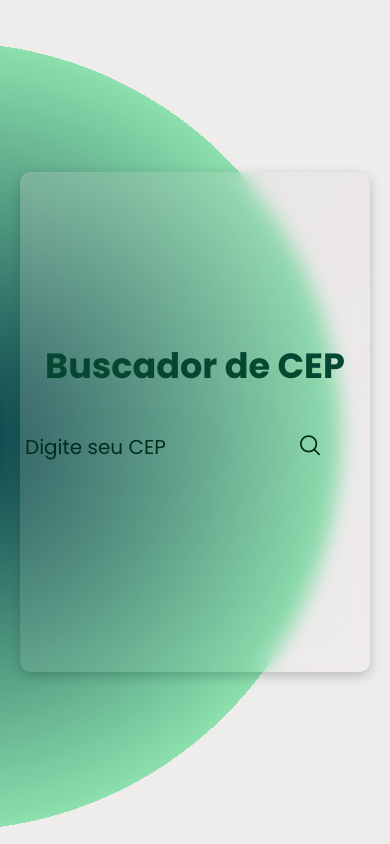
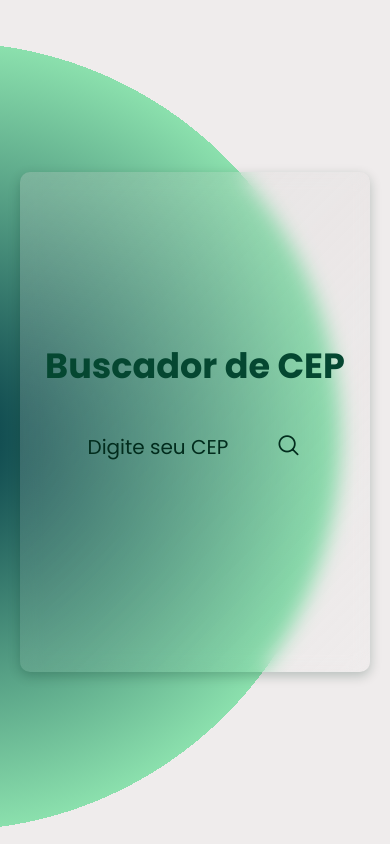
Before and after one commit to leandrog20/Buscador-de-cep, a React (Create React App) app: page / in a window 390 px wide. Built offline with nearby package versions, Linux system fonts and the light colour scheme.

Commit message:
atualização de estilos

```diff
--- a/src/style.css
+++ b/src/style.css
@@ -102,6 +102,11 @@ input::placeholder {
   .container h1 {
     font-size: 35px;
   }
+
+  .containerSearch {
+    width: 70%;
+    margin-left: 20px;
+  }
 }
 
 @media (max-width: 600px) {
@@ -128,10 +133,6 @@ input::placeholder {
     font-size: 20px;
   }
 
-  .containerSearch {
-    width: 80%;
-    margin-left: 15px;
-  }
 
   .containerSearch,
   span,
@@ -141,7 +142,7 @@ input::placeholder {
 
   .containerSearch input {
     width: 70%;
-    margin-left: 10px;
+    margin-left: 15px;
 
   }
 }
```
